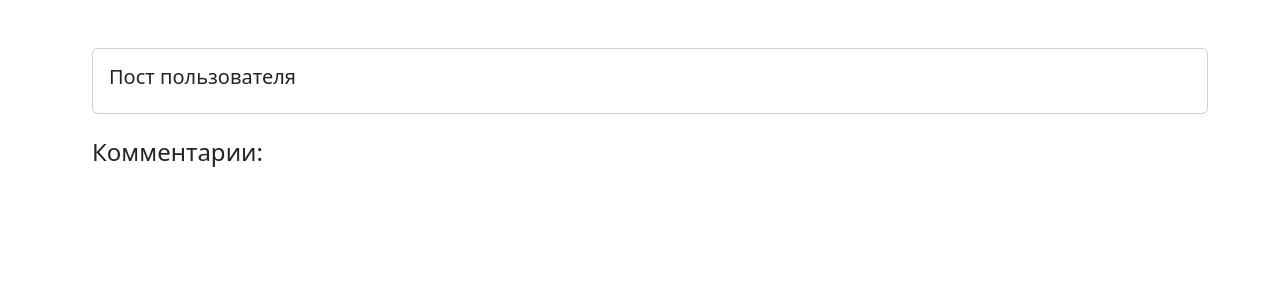
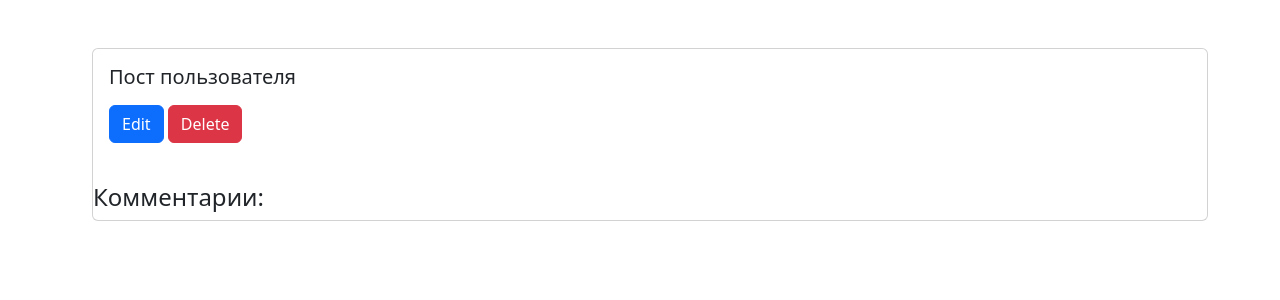
Before and after one commit to Ridmovies/fastapi-pet-social-network, a FastAPI app: template src/templates/posts/post_detail.html in a window 1280 px wide. Shown: the part 56-356 px from the top of the page. Run offline with FastAPI, Linux system fonts and the light colour scheme; the template is opened without the code that fills it, so the values that code supplies are empty; parts of the project's set-up code (start-up, migrations or seed data) failed here and were passed over.

Commit message:
add edit post (not yet)

```diff
--- a/src/services.py
+++ b/src/services.py
@@ -79,8 +79,8 @@
             raise Exception("No such instance")
 
     @classmethod
-    async def patch(cls, session: AsyncSession, model_id: int, update_data):
-        query = select(cls.model).filter_by(id=int(model_id))
+    async def patch(cls, session: AsyncSession, model_id: int, update_data, user_id: int,):
+        query = select(cls.model).filter_by(id=model_id, user_id=user_id)
         result = await session.execute(query)
         instance = result.scalar_one_or_none()
         if instance:
--- /dev/null
+++ b/src/static/js/post/edit_post.js
@@ -0,0 +1,26 @@
+document.addEventListener('DOMContentLoaded', function () {
+    console.log('DOM загружен'); // Проверка загрузки DOM
+
+    const editButton = document.querySelector('.edit-post');
+    if (editButton) {
+        console.log('Кнопка "Редактировать" найдена'); // Проверка, что кнопка существует
+        editButton.addEventListener('click', function () {
+            console.log('Кнопка "Редактировать" нажата'); // Проверка, что событие срабатывает
+
+            // Получаем элементы
+            const postContent = document.getElementById('post-content');
+            const editContent = document.getElementById('edit-content');
+            const editForm = document.getElementById('edit-form');
+
+            // Проверяем, что элементы существуют
+            if (postContent && editContent && editForm) {
+                editContent.value = postContent.innerText; // Копируем текст поста в текстовое поле
+                editForm.style.display = 'block'; // Показываем форму редактирования
+            } else {
+                console.error('Один из элементов не найден'); // Ошибка, если элемент не найден
+            }
+        });
+    } else {
+        console.error('Кнопка "Редактировать" не найдена'); // Ошибка, если кнопка не найдена
+    }
+});
--- a/src/templates/posts/post_detail.html
+++ b/src/templates/posts/post_detail.html
@@ -8,12 +8,16 @@
         <div class="card">
    <div class="card-body">
     <h5 class="card-title">Пост пользователя {{ post.user.email }}</h5>
-                <p class="card-text">{{ post.content }}</p>
-                {% if user and user.id == post.user_id %}
-                    <!-- Кнопка удаления -->
+    <p class="card-text" id="post-content">{{ post.content }}</p>
+    <button class="btn btn-primary edit-post" data-post-id="{{ post.id }}">Edit</button>
     <button class="btn btn-danger delete-post" data-post-id="{{ post.id }}">Delete</button>
-                {% endif %}
 </div>
+
+<!-- Форма для редактирования -->
+<div id="edit-form" style="display: none;" class="mt-3">
+    <textarea id="edit-content" class="form-control" rows="3"></textarea>
+    <button class="btn btn-success mt-2" id="save-edit">Save</button>
+    <button class="btn btn-secondary mt-2" id="cancel-edit">Cancel</button>
 </div>
 
         <div class="mt-4">
@@ -21,15 +25,15 @@
             <ul class="list-group">
               {% for comment in post.comments %}
                 <li class="list-group-item">
-                    <strong>{{ post.user.email }}:</strong> {{ comment.content }}
+                    <strong>{{ comment.user.email }}:</strong> {{ comment.content }}
                 </li>
               {% endfor %}
             </ul>
         </div>
     </div>
 
-
     <!-- Подключение внешнего файла скриптов -->
 <script src="/static/js/post/delete_post.js"></script>
+<script src="/static/js/post/edit_post.js"></script>
 
 {% endblock %}
```
Also changed, not shown: src/posts/router.py (+10 -0 lines). Lines whose indentation alone changed are shown as unchanged.
